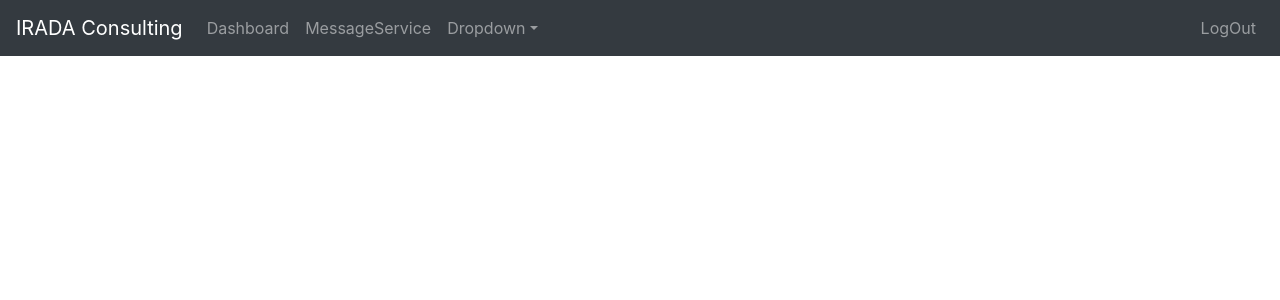
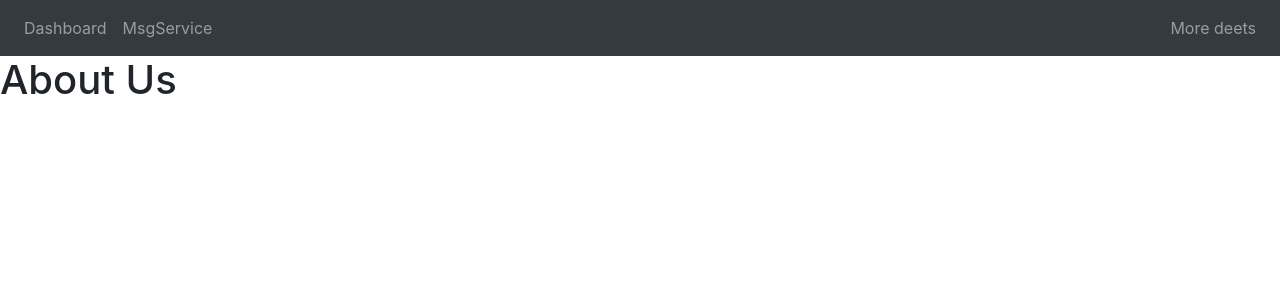
Before and after one commit to suited-team/consulting-office, a React (Create React App) app: page /MsgService in a window 1280 px wide. Both pictures are taken after a click on the button "Login". Shown: the top 300 px of the page. Built offline with nearby package versions, Linux system fonts and the light colour scheme.

Commit message:
Routers fixed

```diff
--- /dev/null
+++ b/src/components/App.jsx
@@ -0,0 +1,46 @@
+import React, { Component } from "react";
+import NavbarComp from "./NavbarComp.jsx";
+import Login from "./Login.jsx";
+
+
+
+class App extends Component {
+  constructor(props) {
+    super(props);
+    this.state = {
+      email: "",
+      password: "",
+      view : "main",
+      isloggedin: false,
+    }
+    this.changeView = this.changeView.bind(this);
+  }
+
+  handleChange(e) {
+    this.setState({
+      [e.target.id]: e.target.value,
+    });
+  }
+  changeView(e) {
+    this.setState({ isloggedin: true });
+  }
+
+  render() {
+    if (this.state.isloggedin === false) {
+      return (
+          <Login changeView={this.changeView}/>
+      )
+    } else  {
+      return (
+
+
+      <NavbarComp />
+
+      )
+    }
+  }
+}
+
+
+
+export default App;
--- a/src/components/Dashboard.jsx
+++ b/src/components/Dashboard.jsx
@@ -1,4 +1,6 @@
-import React from 'react'
+import React from 'react';
+import NavbarComp from "./NavbarComp.jsx";
+
  import {
     BrowserRouter as Router,
      Switch,
--- a/src/components/Login.jsx
+++ b/src/components/Login.jsx
@@ -10,7 +10,6 @@ class Login extends Component {
       password: "",
       view : "main",
     }
-    this.changeView = this.changeView.bind(this);
   }
 
   handleChange(e) {
@@ -18,9 +17,7 @@ class Login extends Component {
       [e.target.id]: e.target.value,
     });
   }
-  changeView(e) {
-    this.setState({ view: e.target.value });
-  }
+
 
   render() {
     if (this.state.view === "main") {
@@ -35,7 +32,7 @@ class Login extends Component {
              <input type="password" placeholder="Password" onChange={(e)=>this.setState({password:e.target.value})} value={this.state.password}/><br></br> <br></br>
 
 
-             <input type="button" value="Login" onClick={this.changeView} /><br></br> <br></br>
+             <input type="button" value="Login" onClick={this.props.changeView} /><br></br> <br></br>
 
            </form>
           </center>
--- a/src/components/MsgService.jsx
+++ b/src/components/MsgService.jsx
@@ -1,4 +1,6 @@
 import React, { Component } from "react";
+import NavbarComp from "./NavbarComp.jsx";
+
 
 class MsgService extends Component {
   render() {
--- a/src/components/NavbarComp.jsx
+++ b/src/components/NavbarComp.jsx
@@ -1,42 +1,51 @@
-import React, { Component } from "react";
-import { Button, NavDropdown,Nav, Navbar } from 'react-bootstrap';
-import 'bootstrap/dist/css/bootstrap.min.css';
+import React from "react";
+import Navbar from 'react-bootstrap/Navbar';
+import Nav from 'react-bootstrap/Nav';
+import Button from 'react-bootstrap/Button';
+import MsgService from './MsgService.jsx';
+import Dashboard from'./Dashboard.jsx'
+import {
+    BrowserRouter as Router,
+    Switch,
+    Route,
+    Link
+} from 'react-router-dom';
 
 
+class NavbarComp extends React.Component {
+  render() {
+    return (
+      <Router>
 
-
-class NavbarComp extends Component {
-    constructor(props) {
-      super(props);
-    }
-
-
-    render(){
-        return(
-            <div>
+      <div>
 <Navbar collapseOnSelect expand="lg" bg="dark" variant="dark">
-  <Navbar.Brand href="#home">IRADA Consulting</Navbar.Brand>
   <Navbar.Toggle aria-controls="responsive-navbar-nav" />
   <Navbar.Collapse id="responsive-navbar-nav">
     <Nav className="mr-auto">
-      <Nav.Link href="#features">Dashboard</Nav.Link>
-      <Nav.Link href="#pricing">MessageService</Nav.Link>
-      <NavDropdown title="Dropdown" id="collasible-nav-dropdown">
-        <NavDropdown.Item href="#action/3.1">Action</NavDropdown.Item>
-        <NavDropdown.Item href="#action/3.2">Another action</NavDropdown.Item>
-        <NavDropdown.Item href="#action/3.3">Something</NavDropdown.Item>
-        <NavDropdown.Divider />
-        <NavDropdown.Item href="#action/3.4">Separated link</NavDropdown.Item>
-      </NavDropdown>
+
+
+    <Nav.Link href="/Dashboard">Dashboard</Nav.Link>
+      <Nav.Link href="/MsgService">MsgService</Nav.Link>
+
+
     </Nav>
     <Nav>
-      <Nav.Link href="#deets">LogOut</Nav.Link>
+      <Nav.Link href="#deets">More deets</Nav.Link>
+
     </Nav>
   </Navbar.Collapse>
+
+
 </Navbar>
- </div>
-        )
-    }
+</div>
+<Switch>
+    <Route exact path="/Dashboard" component={Dashboard} />
+    <Route exact path="/MsgService" component={MsgService} />
+  </Switch>
+
+</Router>
+
+    );
+  }
 }
-
 export default NavbarComp;
--- a/src/index.js
+++ b/src/index.js
@@ -1,9 +1,15 @@
 import React from "react";
 import ReactDOM from "react-dom";
-import App from "./components/Login";
+import App from "./components/App";
+import {
+    BrowserRouter as Router,
+    Switch,
+    Route,
+    Link
+} from 'react-router-dom';
 
 
 
 ReactDOM.render(
-    <App />,
+    <App /> ,
     document.getElementById("root"));
```
